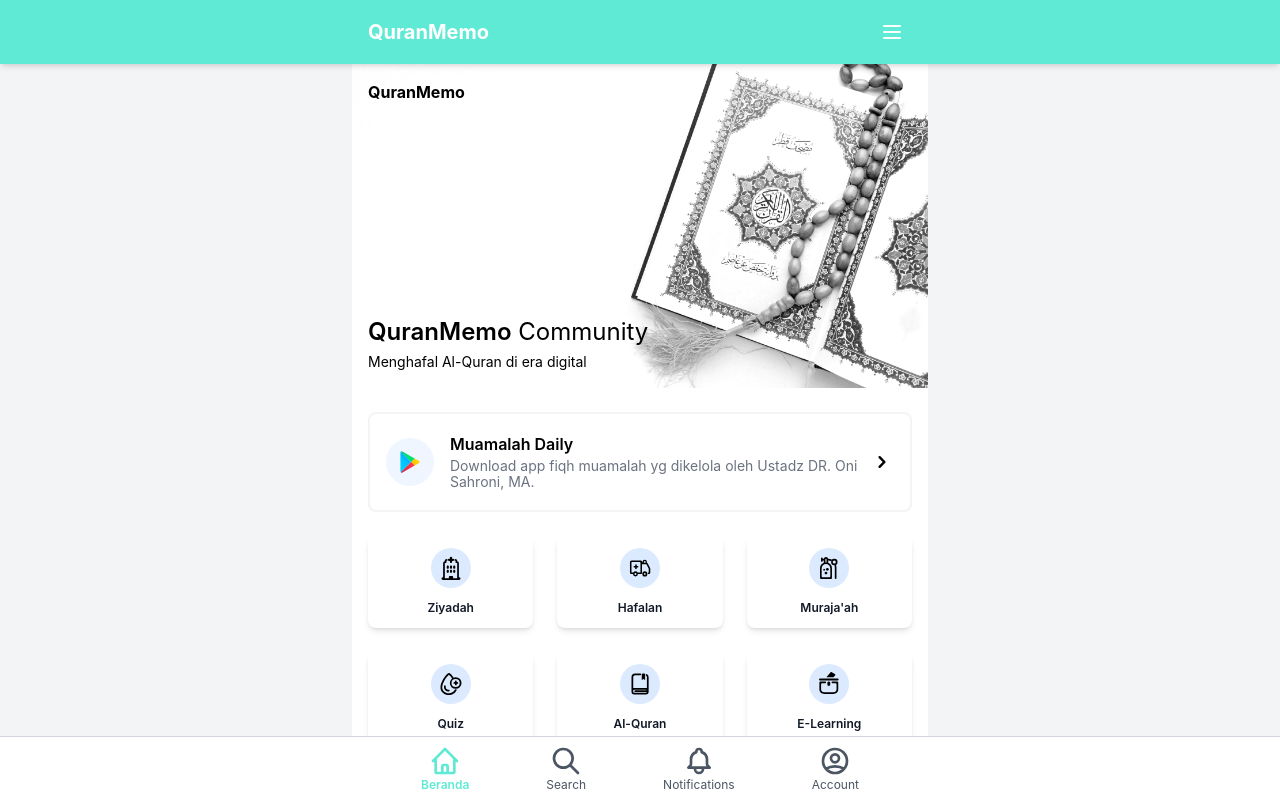
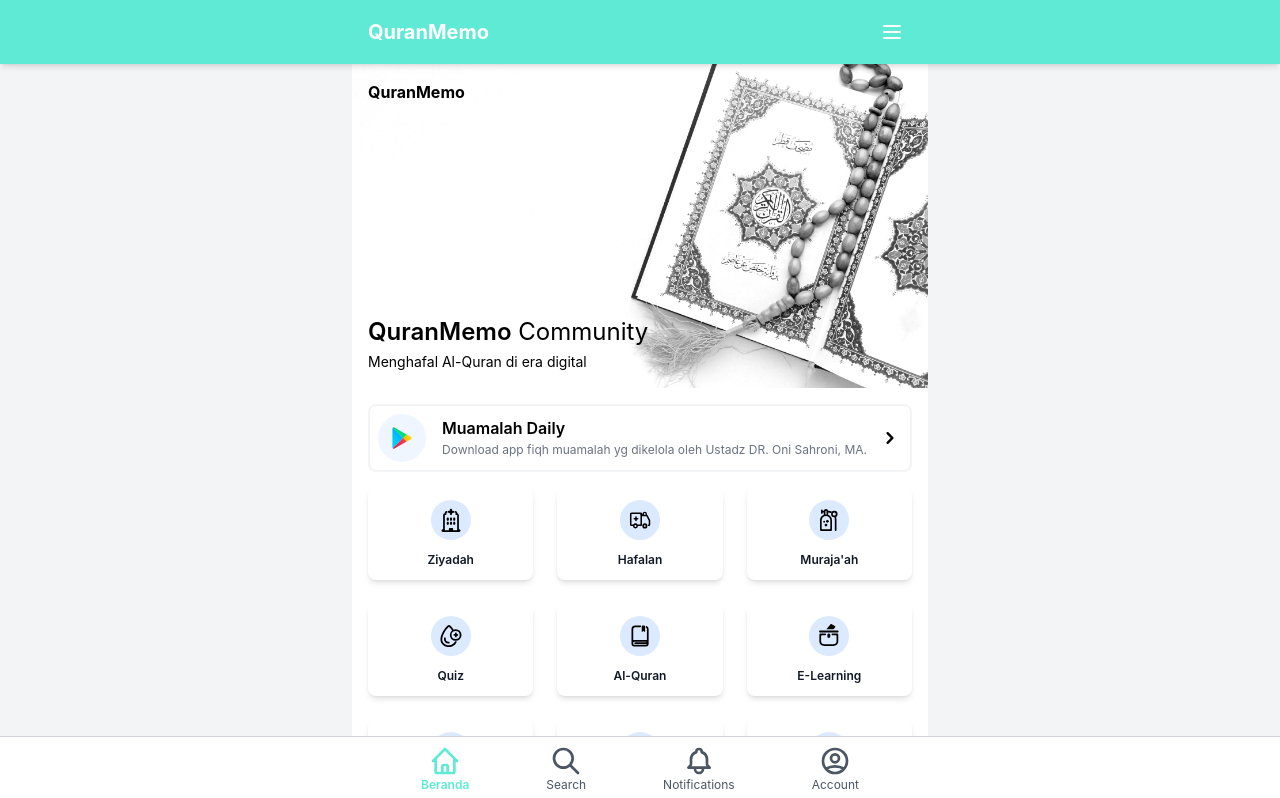
Before and after one commit to rizkianakbar/quran-community, a Next.js app: page / in a window 1280 px wide. Shown: the top 798 px of the page. Built offline with nearby package versions, Linux system fonts and the light colour scheme.

Commit message:
fix(ui): adjust the padding

```diff
--- a/components/home/homepage-emergency-cta.tsx
+++ b/components/home/homepage-emergency-cta.tsx
@@ -6,7 +6,7 @@
 export function HomePageEmergencyContactCTA() {
   return (
     <div className="rounded-sm">
-      <div className="flex flex-row relative py-5 px-4 border-gray-100 border-2 rounded-lg justify-between">
+      <div className="flex flex-row relative py-2 px-2 border-gray-100 border-2 rounded-lg justify-between">
         <div className="flex flex-row items-center">
           <div
             aria-hidden
@@ -20,7 +20,7 @@
                 <a className="helper-link-cover">Muamalah Daily</a>
               </Link>
             </h3>
-            <p className="text-sm leading-4 text-gray-500">
+            <p className="text-xs leading-4 text-gray-500">
               Download app fiqh muamalah yg dikelola oleh Ustadz DR. Oni
               Sahroni, MA.
             </p>
--- a/components/home/homepage-start.tsx
+++ b/components/home/homepage-start.tsx
@@ -6,7 +6,7 @@
 export function HomePageStart() {
   return (
     <HomePageSection>
-      <div className="px-4 py-6">
+      <div className="px-4 py-4">
         <HomePageEmergencyContactCTA />
       </div>
       <div className="px-4">
```
